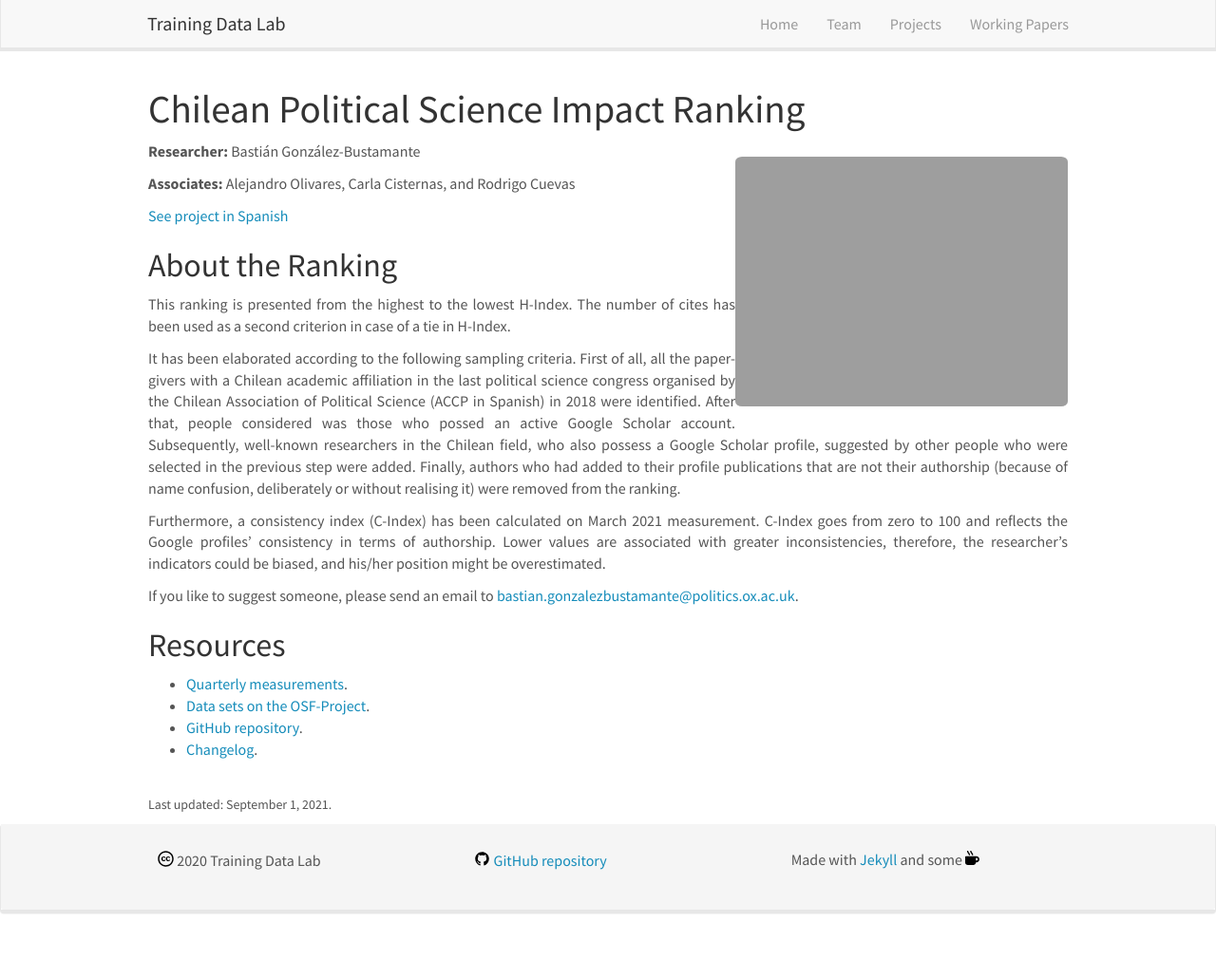
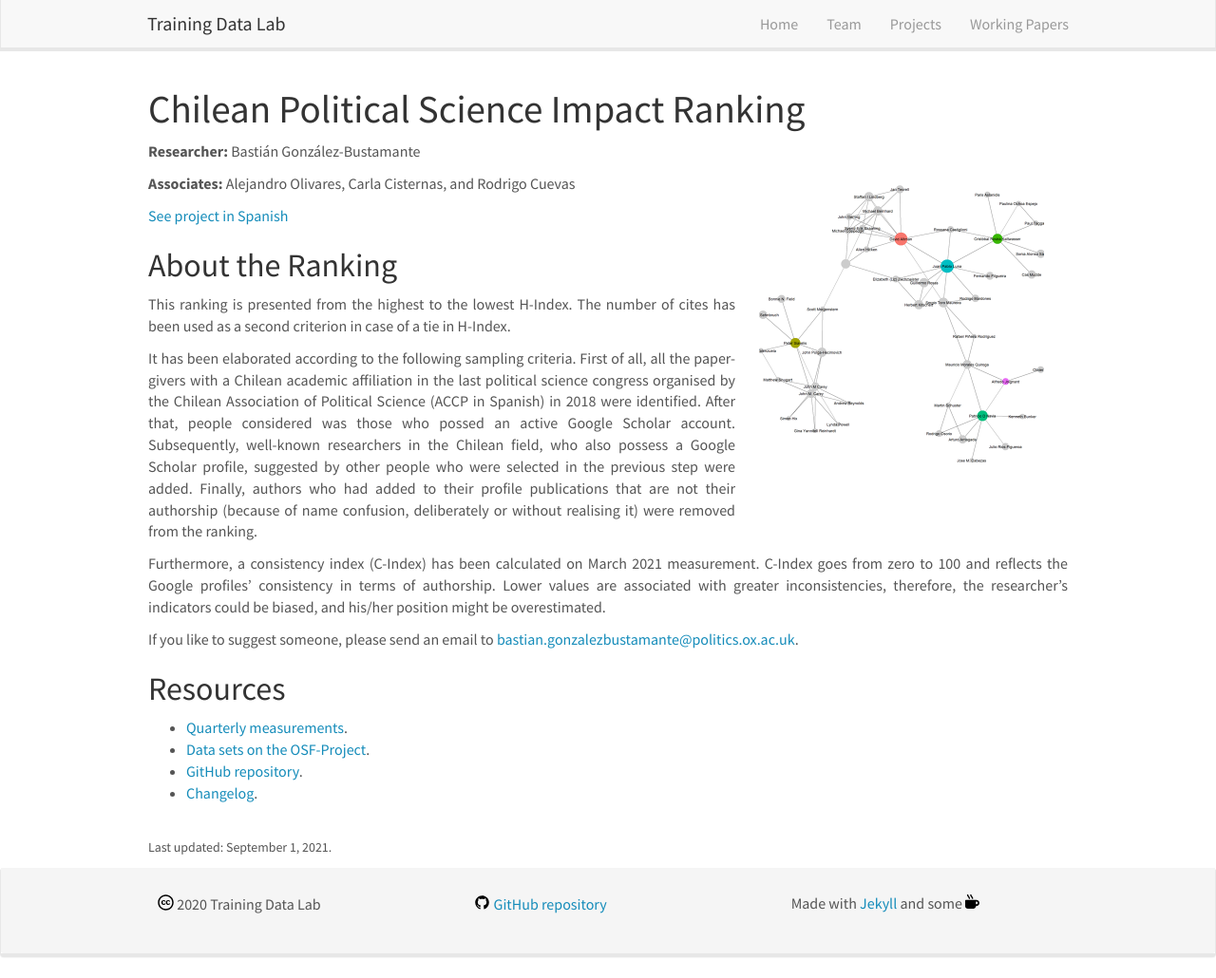
Before and after one commit to training-datalab/old-training-datalab.com, a Jekyll site: the page built from _pages/cps-ranking.md, in a window 1280 px wide and 1030 px high. Shown: the whole window at 95% size. Built offline with Jekyll 4.4.1, drawn with Linux system fonts in a browser that asks for light colours; nearby versions of some CDN libraries.

Commit message:
Update cps-ranking.md

```diff
--- a/_pages/cps-ranking.md
+++ b/_pages/cps-ranking.md
@@ -8,7 +8,7 @@ permalink: /projects/cps-ranking
 
 # Chilean Political Science Impact Ranking
 
-![]({{ site.url }}{{ site.baseurl }}/images/projects/network-ranking.png.png){: style="width: 350px; float: right; border: 10px"}
+![]({{ site.url }}{{ site.baseurl }}/images/projects/network-ranking.png){: style="width: 350px; float: right; border: 10px"}
 
 **Researcher:** Bastián González-Bustamante
 
```
